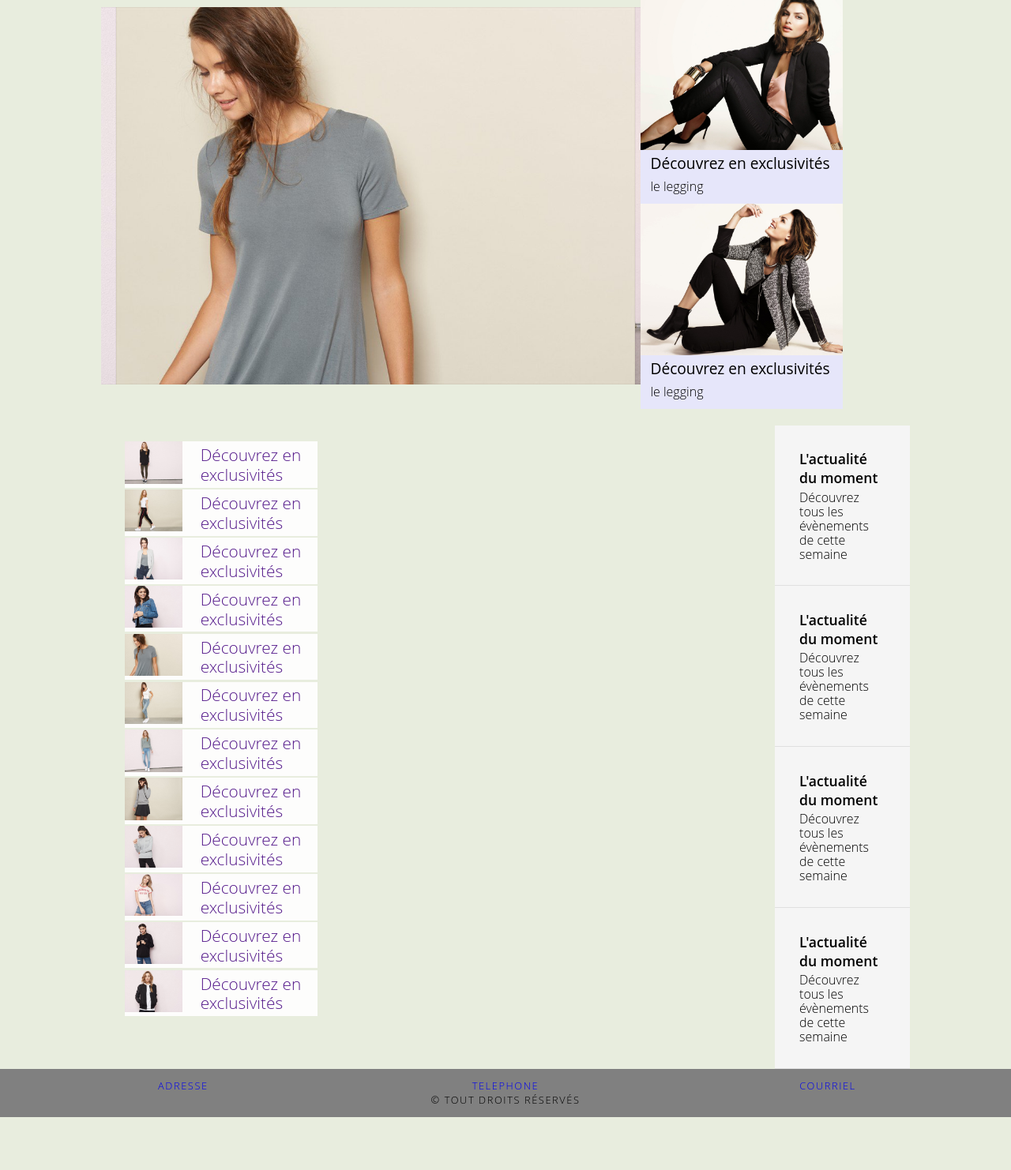
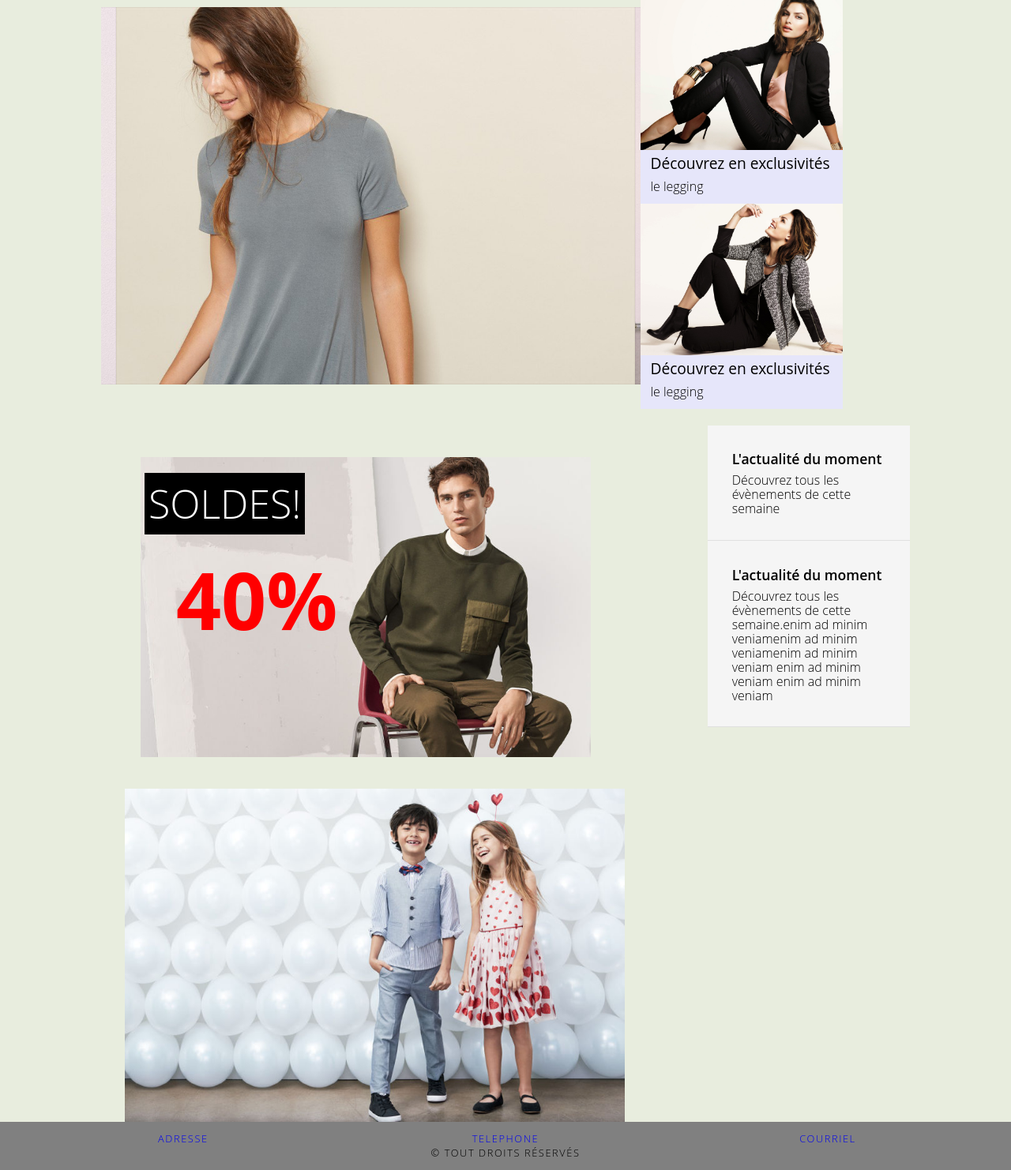
Before and after one commit to myetf/ismahen_yassine, a PHP site: page / in a window 1280 px wide. Shown: the part 159-1641 px from the top of the page at 79% size. Before the commit the page ends 1574 px from the top, so only its background shows below. Run offline with PHP 8.4, Linux system fonts and the light colour scheme; data that the repository does not hold is empty; some libraries are stand-ins or nearby versions.

Commit message:
ajout css et modif index

```diff
--- a/index.php
+++ b/index.php
@@ -48,45 +48,32 @@ include 'user_data.php';
 
             <!--   -------------------------------------------------------------  section main (new prod)  -->
 
-            <section class="container cat_articles row col-10">
-                <div class="row">
-                <article class="articles_items col-4 col-m-12">
-                    <ul>
-                        <?php foreach ($catalogue as $article){ ?>
-                            <li class="row art_ind col-4 col-m-12">
-                                <a href="#"><img class="img_art col-6" src="images/<?= $article['image'] ?>.jpeg" alt=""></a>
+        <section class="container cat_articles row col-9">
+            <div id="fig1" class="row">
+            <h1>SOLDES!</h1>
+            <img class="col-12" src="images/homme.jpeg" alt="">
+                <dl id="infos">
+                    <dt id="infos1">40%</dt>
+                    <dd id="infos1_exp"><a href="catalogue.php"><span>En savoir +</span></a></dd>
+                </dl>
+            </div>
+        </section>
 
-                                <div class="col-3 text_articles">
-                                    <h3><a href="<? $article['nom'] ?>">Découvrez en exclusivités</a></h3>
-                                    <p class="col-3"><? $article['Description'] ?></p>
-                                </div>
-                            </li>
-                      <?php  } ?>
+        <aside class="aside col-3 col-m-4">
+            <h4>L'actualité du moment</h4>
+            <p>Découvrez tous les évènements de cette semaine</p>
+        </aside>
+        <aside class="aside col-3 col-m-4">
+            <h4>L'actualité du moment</h4>
+            <p>Découvrez tous les évènements de cette semaine.enim ad minim veniamenim ad minim veniamenim ad minim
+                veniam
+                enim ad minim veniam enim ad minim veniam</p>
+        </aside>
+        <article class="row col-12 col-m-12">
+           <img class="col-8" src="images/hmenf.jpeg" alt="">
+        </article>
+    </div>
 
-                    </ul>
-                </article>
-
-                </div>
-            </section>
-                <div class="aside col-2 col-m-4">
-                    <h4>L'actualité du moment</h4>
-                    <p>Découvrez tous les évènements de cette semaine</p>
-                </div><!--fin produits vedette-->
-                <div class="aside col-2 col-m-4">
-                    <h4>L'actualité du moment</h4>
-                    <p>Découvrez tous les évènements de cette semaine</p>
-                </div>
-                <div class="aside col-2 col-m-4">
-                    <h4>L'actualité du moment</h4>
-                    <p>Découvrez tous les évènements de cette semaine</p>
-                </div>
-                <div class="aside col-2 col-m-4">
-                    <h4>L'actualité du moment</h4>
-                    <p>Découvrez tous les évènements de cette semaine</p>
-                </div>
-
-
-    </div><!--fin container main -->
 
 <?php
 require_once 'views/footer.php';
--- a/style/main.css
+++ b/style/main.css
@@ -159,6 +159,75 @@ img[alt=loupe]{
 #menu a:hover{
     background-color:red;
 }
+
+/*------------------------------------------------- index new ----------------------------------------------*/
+#fig1{
+    display: block;
+    margin: 20px;
+    position: relative;
+    width: 600px;
+    height: 400px;
+}
+
+#fig1 h1{
+    position:absolute;
+    background-color:#000;
+    font-size:50px;
+    padding:5px;
+    margin:0;
+    color:#FFF;
+    top:20px;
+    left:20px;
+}
+
+#fig1 #infos dt{
+
+    position:absolute;
+    width:40px;
+    height:40px;
+    line-height:40px;
+    text-align:center;
+    font-weight:bold;
+    font-size:100px;
+    color:red;
+    z-index:1;
+}
+#fig1 #infos #infos1 {
+    top:160px;
+    left:60px;
+}
+
+
+#fig1 #infos dd a span{
+    line-height:30px;
+    font-size:20px;
+    color:#fff;
+    background: rgba(0,0,0,.6);
+    border:1px solid #000;
+    padding:5px 5px 5px 30px;
+    display:none;
+}
+
+#fig1 #infos dd a:hover span {
+    display:block;
+}
+
+#fig1 #infos dd a{
+    width:150px;
+    height:50px;
+    position:absolute;
+    z-index:2;
+}
+
+#fig1 #infos #infos1_exp a{
+    top:160px;
+    left:60px;
+}
+
+
+
+
+
 
 
 /*------------------------------------------------- FORMULAIRE  ismahen  ----------------------------------------------*/
```
Also changed, not shown: images/enfants3.jpeg, images/hmenf.jpeg (added), images/hmprod.jpeg (added), images/homme.jpeg (added), images/rayure.jpeg (renamed from images/rayure,jpeg.jpg), images/robef.jpeg (added), images/vesteh.jpeg (deleted).
